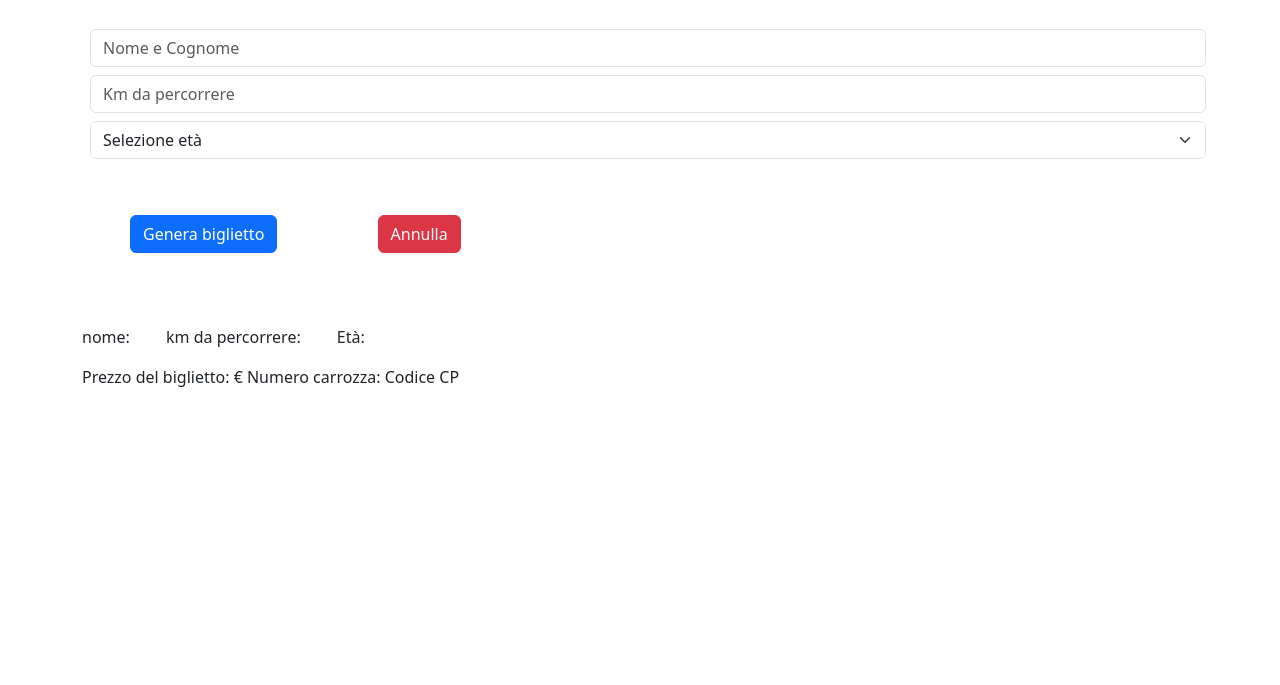
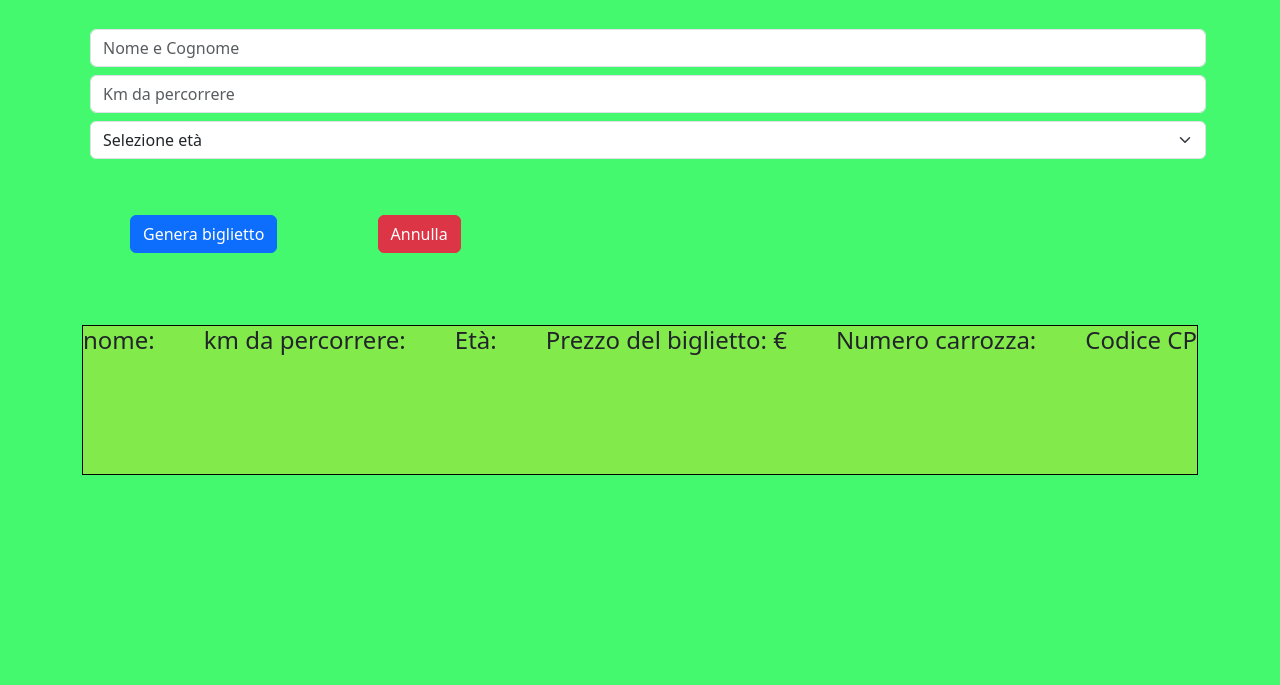
Before and after one commit to erikvella/js-biglietto-treno-form, a plain HTML site: page index.html in a window 1280 px wide. Shown: the part 115-800 px from the top of the page. Drawn offline with nearby package versions, Linux system fonts and the light colour scheme.

Commit message:
[add] style

```diff
--- a/css/style.css
+++ b/css/style.css
@@ -0,0 +1,9 @@
+.output{
+  border: 1px solid black;
+  background-color: rgba(255, 204, 0, 0.33);
+  height: 150px;
+}
+
+body{
+  background-color: rgb(68, 249, 110);
+}
--- a/index.html
+++ b/index.html
@@ -48,17 +48,28 @@
   <div class="container">
 
 
-    <div class="output">
-      <p>
-        nome: <span id="output-name" class="m-3 " ></span>
-        km da percorrere: <span id="output-km" class="m-3 "></span>
-        Età: <span id="output-age" class="m-3 "></span>
-      </p>
-      <p>
-        Prezzo del biglietto: &euro;<span id="output-price"></span>
-        Numero carrozza: <span id="output-carrozza"></span>
-        Codice CP <span id="output-cp"></span>
-      </p>
+    <div class="output d-flex justify-content-between ">
+      <div>
+       <h4>nome:</h4>  <span id="output-name" class="m-3 text-center " ></span>
+      </div>
+      <div>
+        <h4>km da percorrere:</h4> <span id="output-km" class="m-3 text-center"></span>
+      </div>
+      <div>
+        <h4>Età:</h4> <span id="output-age" class="m-3 text-center"></span>
+      </div>
+
+      <div>
+        <h4>Prezzo del biglietto: &euro;</h4><span id="output-price" class="m-3 text-center"></span>
+      </div>
+      <div>
+       <h4>Numero carrozza:</h4> <span id="output-carrozza" class="m-3 text-center"></span>
+      </div>
+        <div>
+          <h4>Codice CP</h4> <span id="output-cp" class="m-3 text-center"></span>
+        </div>
+
+
     </div>
   </div>
 </section>
```
